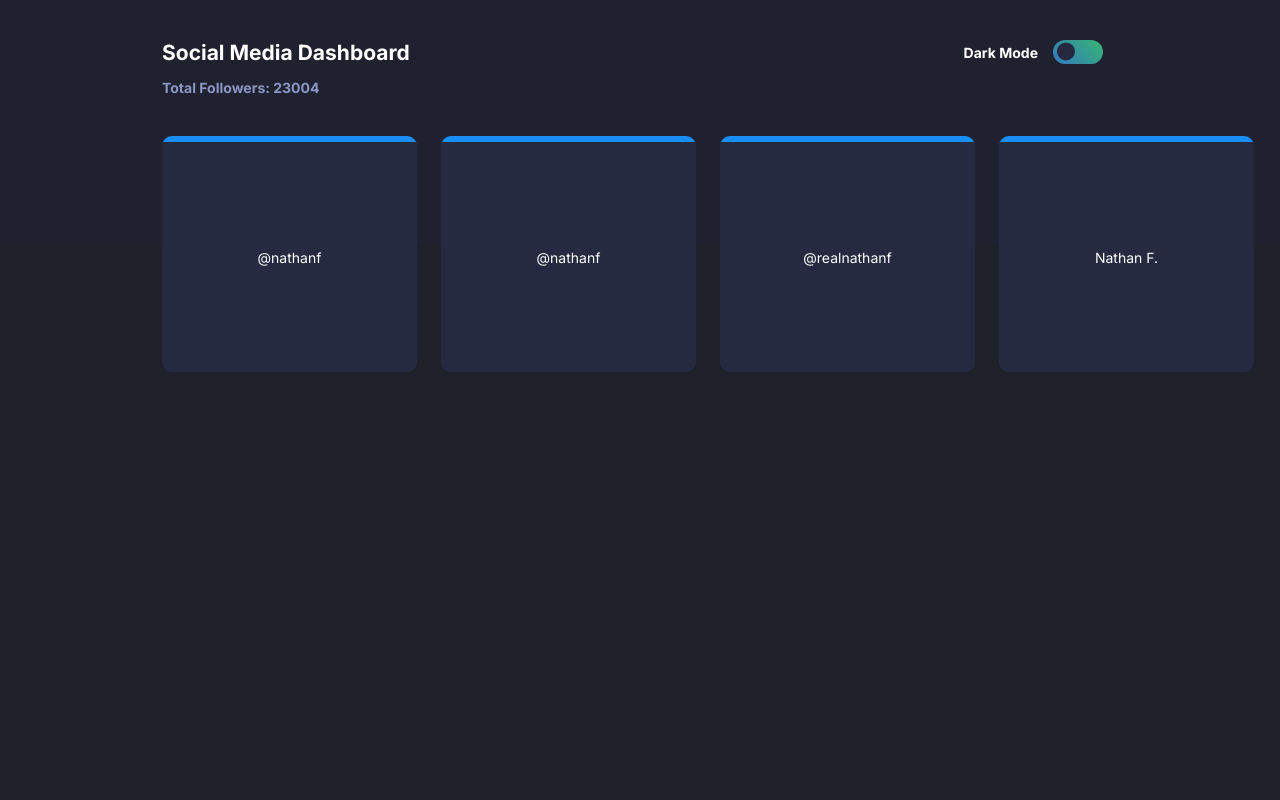
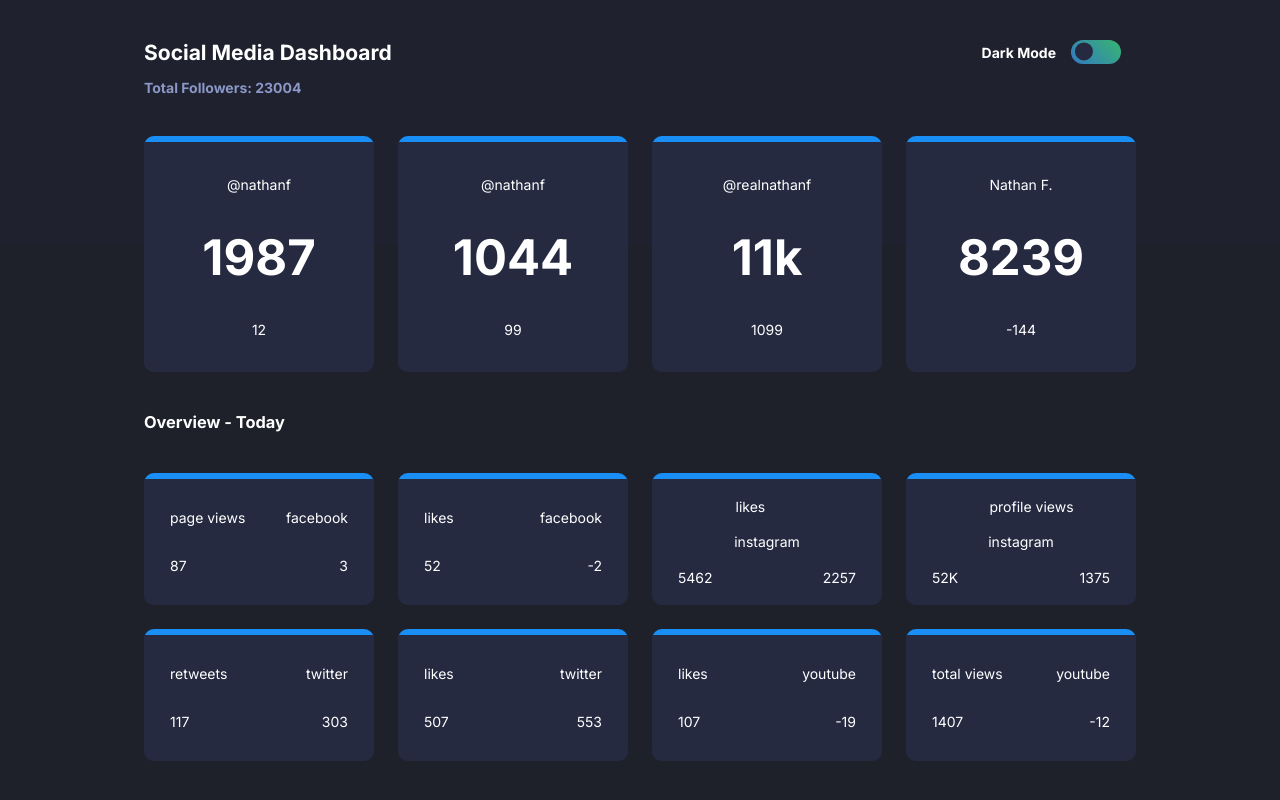
Before and after one commit to linzhangcs/social-media-dashboard, a React (Create React App) app in the folder social-media-dashboard/: page / in a window 1280 px wide. Built offline with nearby package versions, Linux system fonts and the light colour scheme.

Commit message:
fininsh the dashboard grid layout

```diff
--- a/social-media-dashboard/src/components/Dashboard.js
+++ b/social-media-dashboard/src/components/Dashboard.js
@@ -1,16 +1,23 @@
 import React from 'react';
-import styled from 'styled-components';
+import styled, { css } from 'styled-components';
 import { colors, darkTheme, lightTheme } from '../style/global.js';
 
 const DashboardGrid = styled.div`
+    box-sizing: border-box;
     position: absolute;
+    width: calc( (1 - (162 / 1440)*2) * 100%);
     top: 136px;
-    left: 162px;
+    left: calc((162 / 1440) * 100%);
     display: grid;
     grid-template-columns: repeat(4, 1fr);
     grid-gap: 24px;
-    .item{
-        min-width: 254.1px;
+    .overview-title{
+        grid-column: 1/5;
+        grid-row: 2/3;
+        text-transform: capitalize;
+    }
+`;
+const Item = styled.div`
     min-height: 230px;
     display: flex;
     flex-direction: column;
@@ -18,32 +25,89 @@ const DashboardGrid = styled.div`
     border-radius: 0 0 10px 10px;
     align-items: center;
     background-color: ${ darkTheme.darkBlue};
+`;
+
+const StatsItem = styled(Item)`
+    min-height: 126px;
+    display: flex;
+    flex-direction: row;
+    flex-wrap: wrap;
+    align-content: space-evenly;
+    align-items: space-evenly;
+    div{
+        box-sizing: border-box;
+        flex: 0 50%;
+        padding-left: 26px;
+    }
+    .platform, .stats-changes{
+        text-align: right;
+        padding-right: 26px;
     }
 `;
 
 const DashboardCard = styled.div`
-    min-width: 255px;
     min-height: 220px;
     background-color: ${ darkTheme.darkBlue };
     border-radius: 10px;
     border-top: 6px solid ${ colors.facebook };
+
+    .follower-stats{
+        font-size: 3.5em;
+        font-weight: 700;
+    }
+
+    ${({ theme }) => theme === 'dark' && css`
+        background-color: ${ darkTheme.darkBlue };
+        .follower-stats{
+            color: ${ darkTheme.white };
+        }
+    `}
 `;
 
+const DashboardCardSmall = styled(DashboardCard)`
+    min-height: 116px;
+`;
 function PlatformCard({info}){
     console.log("card", info);
     return(
         <DashboardCard>
-            <div className="item">{info.handle}</div>
+            <Item>
+                <div className="handler">{info.handle}</div>
+                <div className="follower-stats">{info.followers}</div>
+                <div className="stats-changes">{info.changes}</div>
+            </Item>
+        </DashboardCard>
+    );
+}
 
-        </DashboardCard>
+function OverviewCard({stats}){
+    console.log("stats", stats);
+
+    return(
+        <DashboardCardSmall>
+            <StatsItem>
+                <div className="title">{stats.measurement}</div>
+                <div className="platform">{stats.platform}</div>
+                <div className="stats">{stats.enagement}</div>
+                <div className="stats-changes">{stats.enagementChanges}</div>
+            </StatsItem>
+        </DashboardCardSmall>
     );
 }
 function Dashboard({theme, data}) {
     return(
       <DashboardGrid>
-        {data.socialMedia.map((platform) =>
+        {   data.socialMedia.map((platform) =>
                 <PlatformCard className="item" info={platform}></PlatformCard>
             )}
+
+        <h3 className="overview-title">
+            overview - today
+        </h3>
+        {data.dailyOverview.map((stats) =>
+                <OverviewCard className="stats-item" stats={stats}></OverviewCard>
+            )
+        }
 
       </DashboardGrid>
     );
--- a/social-media-dashboard/src/components/DashboardHeader.js
+++ b/social-media-dashboard/src/components/DashboardHeader.js
@@ -5,11 +5,11 @@ import { colors, darkTheme, lightTheme } from '../style/global.js';
 
 const Header = styled.div`
     box-sizing: border-box;
-    width: 100%;
+
     min-height: 245px;
     display: flex;
     position: relative;
-    padding: 40px 162px 0;
+    padding: 40px calc((162 / 1440) * 100%) 0;
     justify-content: space-between;
     align-items: top;
     text-transform: capitalize;
@@ -52,7 +52,6 @@ const ThemeToggle = styled.span`
 
     &::after{
        position: absolute;
-    //    top: 50%;
        transform: translate(22%, -120%);
        height: 18px;
        width: 18px;
```
Lines whose indentation alone changed are shown as unchanged.
